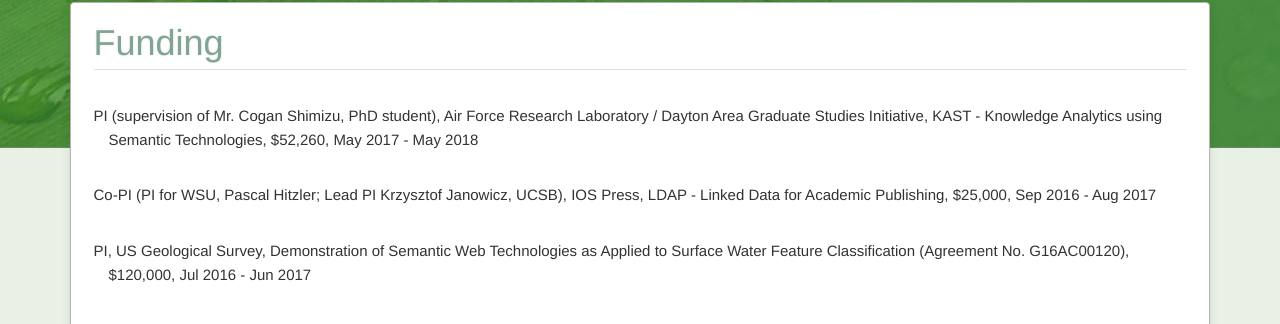
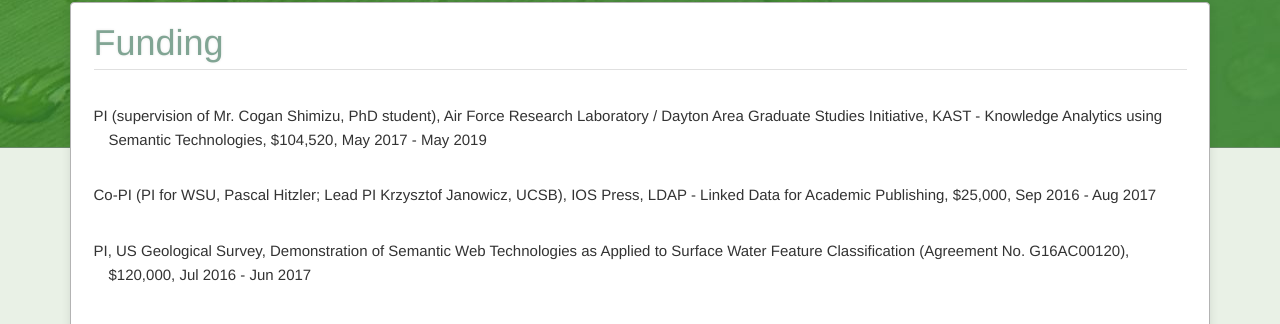
Before and after one commit to mcheatham/mcheatham.github.io, a Jekyll site: the page built from funding.md, in a window 1280 px wide. Shown: the part 102-426 px from the top of the page. Built offline with Jekyll 4.4.1, drawn with Linux system fonts in a browser that asks for light colours.

Commit message:
Updated DAGSI funding

```diff
--- a/_data/funds.yaml
+++ b/_data/funds.yaml
@@ -2,8 +2,8 @@
 - role: PI (supervision of Mr. Cogan Shimizu, PhD student)
   source: Air Force Research Laboratory / Dayton Area Graduate Studies Initiative
   project: KAST - Knowledge Analytics using Semantic Technologies
-  amount: $52,260
-  date: May 2017 - May 2018
+  amount: $104,520
+  date: May 2017 - May 2019
 
 - role: Co-PI (PI for WSU, Pascal Hitzler; Lead PI Krzysztof Janowicz, UCSB)
   source: IOS Press
```
